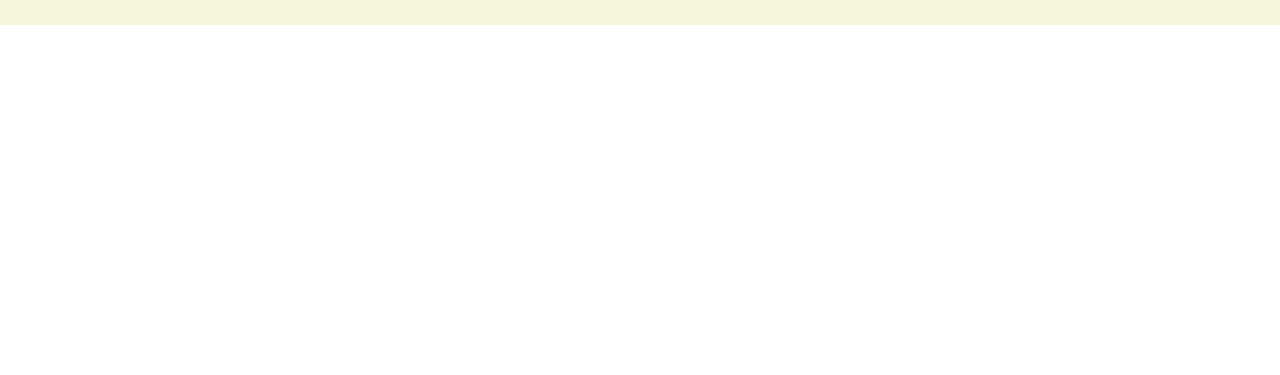
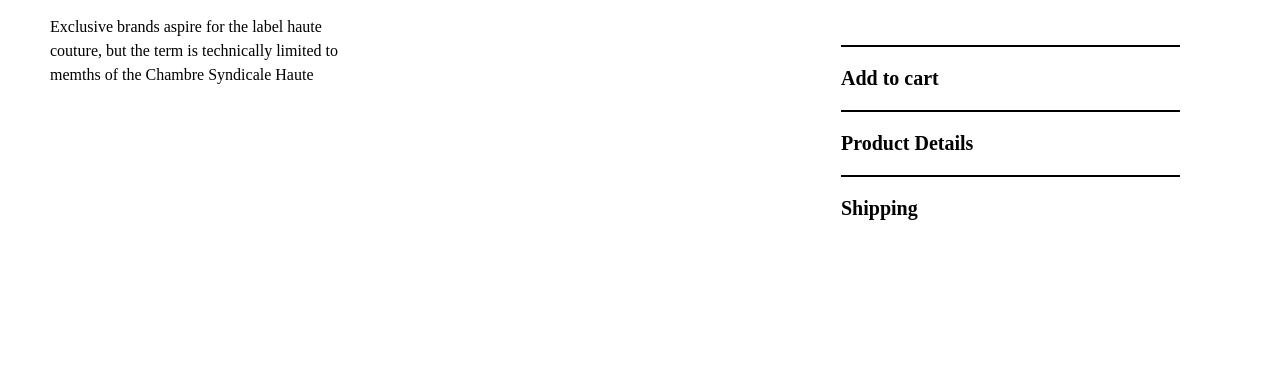
Before and after one commit to MuhammadManan/shopJacket, a plain HTML site: page index.html in a window 1280 px wide. Shown: the part 425-800 px from the top of the page. Drawn offline with nearby package versions, Linux system fonts and the light colour scheme.

Commit message:
complete centrePart

```diff
--- a/index.html
+++ b/index.html
@@ -13,13 +13,38 @@
   <body>
     <div id="main">
       <div id="nav">
-         <h4>About</h4>
-         <h4>News</h4>
-         <h4>Cart</h4>
-         <i class="ri-shopping-bag-line"></i>
+        <h4>About</h4>
+        <h4>News</h4>
+        <h4>Cart</h4>
+        <i class="ri-shopping-bag-line"></i>
       </div>
       <div id="centre">
-        <h1>Lightly padded, <br> quality jacket in <br> recycled polyster.</h1>
+        <h1>
+          Lightly padded, <br />
+          quality jacket in <br />
+          recycled polyster.
+        </h1>
+        <div id="centre-in">
+          <p>
+            Exclusive brands aspire for the label haute <br />
+            couture, but the term is technically limited to <br />
+            memths of the Chambre Syndicale Haute
+          </p>
+          <div id="right">
+            <div class="elem">
+            <a href="#">Add to cart</a>
+            <i class="ri-arrow-right-up-line"></i>
+          </div>
+          <div class="elem">
+            <a href="#">Product Details</a>
+            <i class="ri-arrow-right-up-line"></i>
+          </div>
+          <div class="elem">
+            <a href="#">Shipping</a>
+            <i class="ri-arrow-right-up-line"></i>
+          </div>
+          </div>
+        </div>
       </div>
     </div>
   </body>
--- a/style.css
+++ b/style.css
@@ -17,7 +17,7 @@ html,body{
 #nav{
     width: 100%;
     height: 100px;
-    background-color: lightblue;
+    /* background-color: lightblue; */
     display: flex;
     justify-content: flex-end;
     align-items: center;
@@ -37,7 +37,7 @@ html,body{
     font-size: 20px;
 }
 #centre{
-    background-color: beige;
+    /* background-color: beige; */
     padding: 40px 50px;
     width: 100%;
 }
@@ -46,3 +46,46 @@ html,body{
     font-weight: 500;
     line-height: 90px;
 }
+#centre-in{
+    /* background-color: lightcoral; */
+    margin-top: 30px;
+    padding: 0px 50px 20px 0px;
+    width: 100%;
+    display: flex;
+    justify-content: space-between;
+}
+#centre-in p{
+    font-size: 16px;
+    font-weight: 500;
+    line-height: 24px;
+}
+#right{
+    /* background-color: lightblue; */
+    padding-top: 30px;
+    width: 30%;
+}
+.elem{
+    border-top: 2px solid black;
+    padding: 20px 0px;
+    /* background-color: rgb(123, 123, 212); */
+    display: flex;
+    justify-content: space-between;
+}
+.elem a{
+    font-size: 20px;
+    font-weight: 600;
+    color: black;
+    text-decoration: none;
+}
+.elem i{
+    /* background-color: burlywood; */
+    font-size: 20px ;
+    font-weight: 500;
+    opacity: 0;
+}
+.elem:hover{
+    background-color: rgb(216, 216, 216);
+}
+.elem:hover i{
+    opacity: 1;
+}
```
